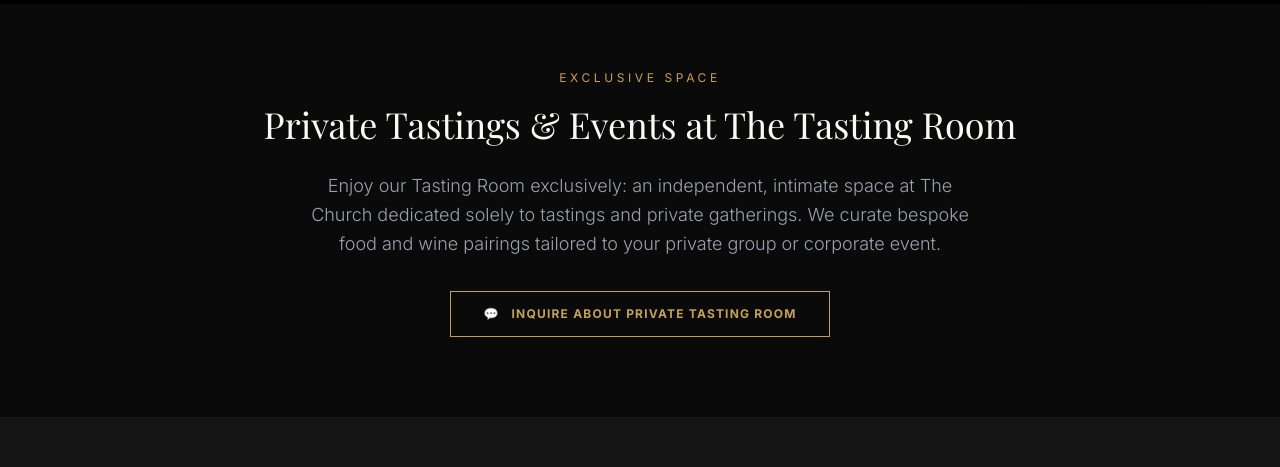
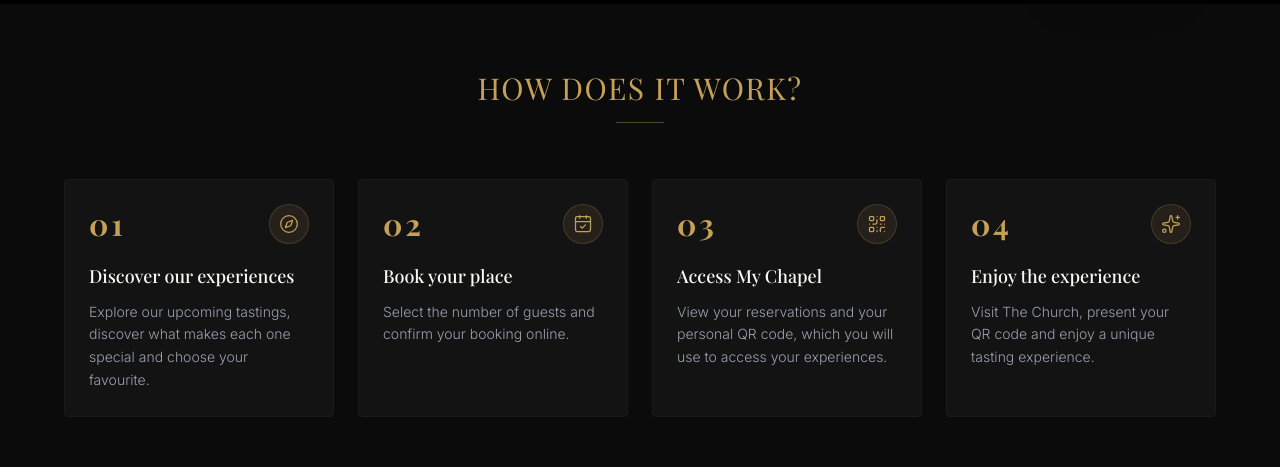
Before and after one commit to perellinaresborja-ai/Tasting-Room, a Next.js app: page /en in a window 1280 px wide. Shown: the part 796-1263 px from the top of the page. Built offline with nearby package versions, Linux system fonts and the light colour scheme; no server answers; the database is empty; grey boxes are pictures that could not be loaded; a web font is replaced by a local one.

Commit message:
feat(home): add 'Como funciona' section with responsive 4-step guide

```diff
--- a/messages/en.json
+++ b/messages/en.json
@@ -131,5 +131,20 @@
     "title": "Private Tastings & Events at The Tasting Room",
     "desc": "Enjoy our Tasting Room exclusively: an independent, intimate space at The Church dedicated solely to tastings and private gatherings. We curate bespoke food and wine pairings tailored to your private group or corporate event.",
     "cta": "INQUIRE ABOUT PRIVATE TASTING ROOM"
+  },
+  "HowItWorks": {
+    "title": "How does it work?",
+    "step1_number": "01",
+    "step1_title": "Discover our experiences",
+    "step1_desc": "Explore our upcoming tastings, discover what makes each one special and choose your favourite.",
+    "step2_number": "02",
+    "step2_title": "Book your place",
+    "step2_desc": "Select the number of guests and confirm your booking online.",
+    "step3_number": "03",
+    "step3_title": "Access My Chapel",
+    "step3_desc": "View your reservations and your personal QR code, which you will use to access your experiences.",
+    "step4_number": "04",
+    "step4_title": "Enjoy the experience",
+    "step4_desc": "Visit The Church, present your QR code and enjoy a unique tasting experience."
   }
 }
--- a/messages/es.json
+++ b/messages/es.json
@@ -131,5 +131,20 @@
     "title": "Catas Privadas y Eventos en The Tasting Room",
     "desc": "Disfruta de nuestro Tasting Room en exclusiva: un espacio independiente y acogedor en The Church, dedicado únicamente a catas y experiencias privadas. Diseñamos maridajes y eventos a medida para tu grupo o empresa.",
     "cta": "CONSULTAR TASTING ROOM PRIVADO"
+  },
+  "HowItWorks": {
+    "title": "¿Cómo funciona?",
+    "step1_number": "01",
+    "step1_title": "Descubre nuestras experiencias",
+    "step1_desc": "Explora las próximas catas, conoce sus propuestas y elige la que más te apetezca.",
+    "step2_number": "02",
+    "step2_title": "Reserva tu plaza",
+    "step2_desc": "Selecciona el número de asistentes y confirma tu reserva online.",
+    "step3_number": "03",
+    "step3_title": "Accede a Mi Capilla",
+    "step3_desc": "Consulta tus reservas y tu QR personal, que utilizarás para acceder a tus experiencias.",
+    "step4_number": "04",
+    "step4_title": "Vive la experiencia",
+    "step4_desc": "Ven a The Church, presenta tu QR y disfruta de una cata diferente."
   }
 }
--- a/src/app/[locale]/page.tsx
+++ b/src/app/[locale]/page.tsx
@@ -1,6 +1,7 @@
 import { getTranslations, setRequestLocale } from "next-intl/server";
 import { Link } from "@/i18n/routing";
 import Image from "next/image";
+import { Compass, CalendarCheck, QrCode, Sparkles } from "lucide-react";
 import { createClient } from "@/lib/supabase/server";
 import SubscribeForm from "@/components/ui/SubscribeForm";
 import UpcomingTastingsCarousel from "@/components/home/UpcomingTastingsCarousel";
@@ -14,6 +15,7 @@ export default async function HomePage({
   setRequestLocale(locale);
   const t = await getTranslations("Index");
   const tPrivate = await getTranslations("PrivateEvents");
+  const tHow = await getTranslations("HowItWorks");
 
   // Fetch real next tastings from database
   const supabase = await createClient();
@@ -24,6 +26,33 @@ export default async function HomePage({
     .in('status', ['PUBLISHED', 'SOLD_OUT'])
     .gte('date', today)
     .order('date', { ascending: true });
+
+  const howItWorksSteps = [
+    {
+      number: tHow("step1_number"),
+      title: tHow("step1_title"),
+      desc: tHow("step1_desc"),
+      icon: Compass,
+    },
+    {
+      number: tHow("step2_number"),
+      title: tHow("step2_title"),
+      desc: tHow("step2_desc"),
+      icon: CalendarCheck,
+    },
+    {
+      number: tHow("step3_number"),
+      title: tHow("step3_title"),
+      desc: tHow("step3_desc"),
+      icon: QrCode,
+    },
+    {
+      number: tHow("step4_number"),
+      title: tHow("step4_title"),
+      desc: tHow("step4_desc"),
+      icon: Sparkles,
+    },
+  ];
 
   return (
     <main className="flex flex-col">
@@ -70,6 +99,45 @@ export default async function HomePage({
                 <span>{locale === "es" ? "Regala una cata" : "Gift a Tasting"}</span>
               </Link>
             )}
+          </div>
+        </div>
+      </section>
+
+      {/* HOW IT WORKS / ¿CÓMO FUNCIONA? */}
+      <section className="py-16 md:py-20 px-4 md:px-8 bg-[#0b0b0b] border-t border-b border-[var(--color-charcoal)] relative">
+        <div className="max-w-6xl mx-auto">
+          <div className="text-center mb-12 md:mb-14">
+            <h2 className="text-2xl md:text-3xl font-serif text-[var(--color-gold)] uppercase tracking-wider">
+              {tHow("title")}
+            </h2>
+            <div className="w-12 h-px bg-[var(--color-gold)]/40 mx-auto mt-4" />
+          </div>
+
+          <div className="grid grid-cols-1 sm:grid-cols-2 lg:grid-cols-4 gap-6 md:gap-6">
+            {howItWorksSteps.map((step) => {
+              const Icon = step.icon;
+              return (
+                <div
+                  key={step.number}
+                  className="flex flex-col p-6 rounded-sm bg-[#131313] border border-[var(--color-charcoal)] hover:border-[var(--color-gold)]/40 transition-colors duration-300"
+                >
+                  <div className="flex items-center justify-between mb-5">
+                    <span className="font-serif text-2xl md:text-3xl font-bold text-[var(--color-gold)] tracking-widest">
+                      {step.number}
+                    </span>
+                    <div className="w-10 h-10 rounded-full bg-[var(--color-gold)]/10 border border-[var(--color-gold)]/20 flex items-center justify-center text-[var(--color-gold)]">
+                      <Icon className="w-5 h-5" strokeWidth={1.5} />
+                    </div>
+                  </div>
+                  <h3 className="font-serif text-lg text-[var(--color-warm-white)] font-medium mb-3 leading-snug">
+                    {step.title}
+                  </h3>
+                  <p className="text-sm text-gray-400 font-light leading-relaxed">
+                    {step.desc}
+                  </p>
+                </div>
+              );
+            })}
           </div>
         </div>
       </section>
```
